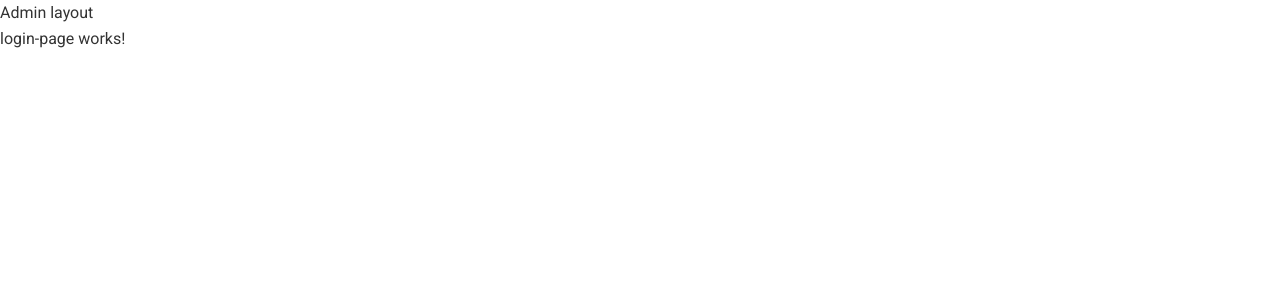
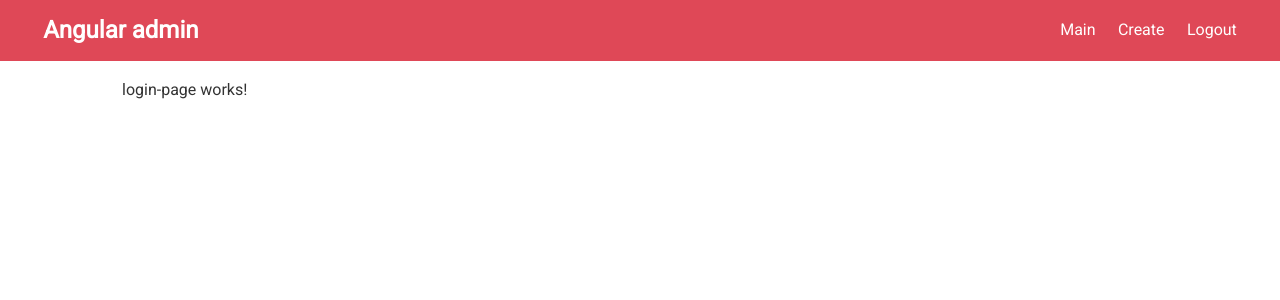
Before and after one commit to Gchapliy/angular-blog, an Angular app: page /admin/login in a window 1280 px wide. Shown: the top 300 px of the page. Built offline with nearby package versions, Linux system fonts and the light colour scheme.

Commit message:
admin layout structure

```diff
--- a/src/app/admin/shared/components/admin-layout/admin-layout.component.html
+++ b/src/app/admin/shared/components/admin-layout/admin-layout.component.html
@@ -1,4 +1,22 @@
-<p>Admin layout</p>
+<nav class="navbar bg-primary">
+  <h1>
+    <a routerLink="/">Angular admin</a>
+  </h1>
 
-<!--for this component will know where children need to render-->
-<router-outlet></router-outlet>
+  <ul>
+<!--    routerLinkActive make class active on current link-->
+    <li routerLinkActive="active">
+      <a [routerLink]="['/admin', 'dashboard']">Main</a>
+    </li>
+    <li routerLinkActive="active">
+      <a [routerLink]="['/admin', 'create']">Create</a>
+    </li>
+    <li>
+      <a href="#" (click)="logout($event)">Logout</a>
+    </li>
+  </ul>
+</nav>
+
+<div class="container">
+  <router-outlet></router-outlet>
+</div>
--- a/src/app/admin/shared/components/admin-layout/admin-layout.component.ts
+++ b/src/app/admin/shared/components/admin-layout/admin-layout.component.ts
@@ -1,4 +1,5 @@
 import { Component, OnInit } from '@angular/core';
+import {Router} from '@angular/router';
 
 @Component({
   selector: 'app-admin-layout',
@@ -7,9 +8,14 @@
 })
 export class AdminLayoutComponent implements OnInit {
 
-  constructor() { }
+  constructor(private router: Router) { }
 
   ngOnInit(): void {
   }
 
+  logout(event: Event) {
+    // cancel default link behavior
+    event.preventDefault();
+    this.router.navigate(['/admin', 'login']);
+  }
 }
```
